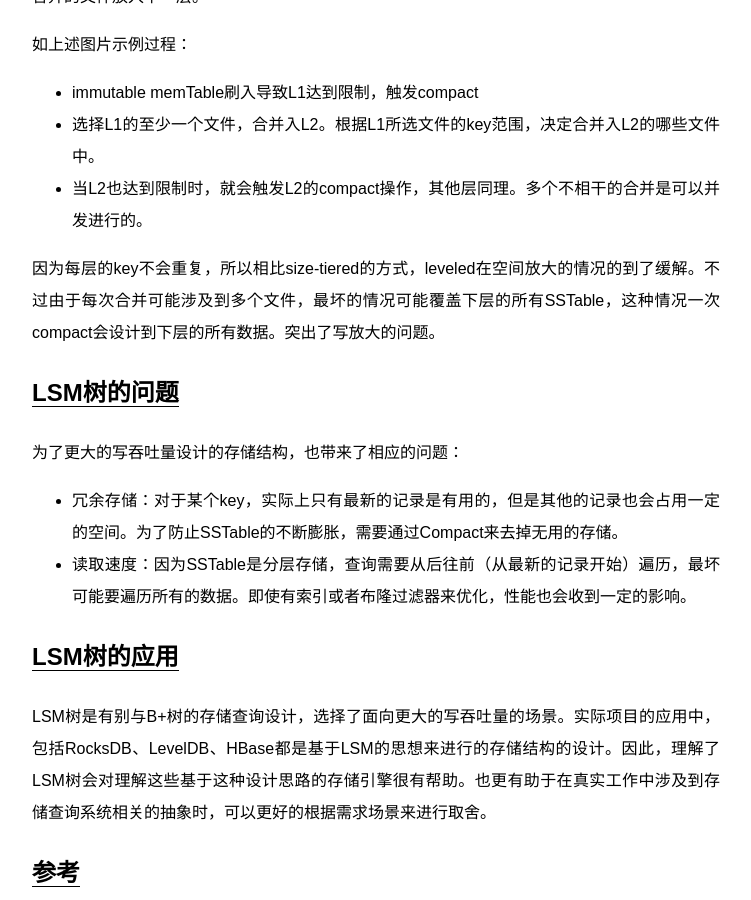
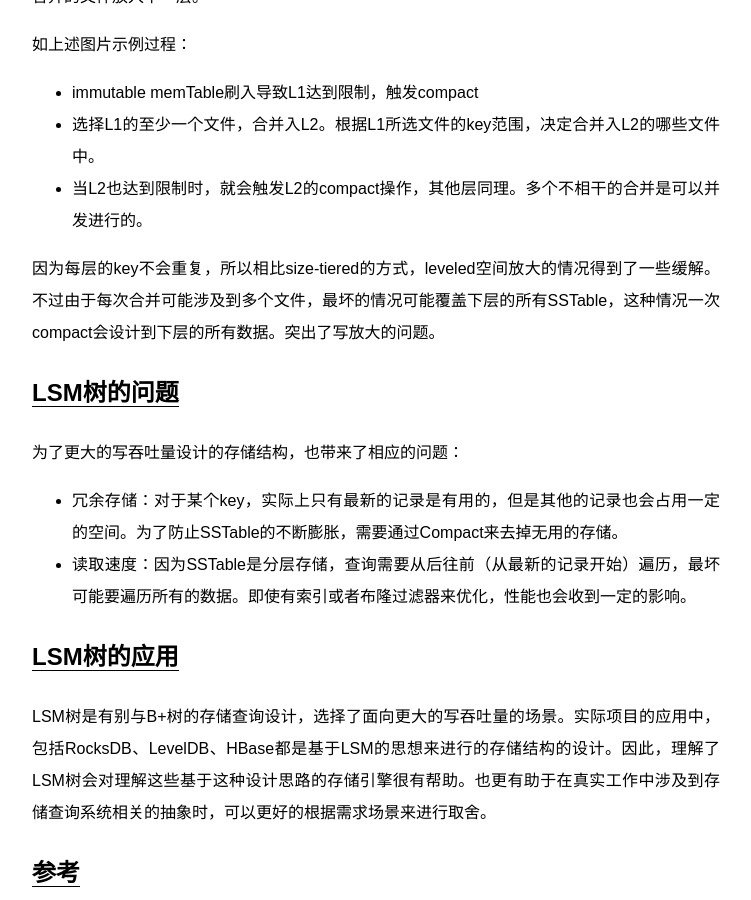
Before and after one commit to binarytom/binarytom.cn, a Jekyll site: the page built from _posts/2021-06-30-understand-lsm-tree.md, in a window 1280 px wide and 900 px high, scrolled down 4117 px. Shown: the whole window, without its empty margins (264-1015 px from the left). Built offline with Jekyll 4.4.1, drawn with Linux system fonts in a browser that asks for light colours.

Commit message:
Update 2021-06-30-understand-lsm-tree.md
fix typo

```diff
--- a/_posts/2021-06-30-understand-lsm-tree.md
+++ b/_posts/2021-06-30-understand-lsm-tree.md
@@ -70,7 +70,7 @@ leveled同样是分层的思路，不过在每一层中，leveled可以保证key
 - 选择L1的至少一个文件，合并入L2。根据L1所选文件的key范围，决定合并入L2的哪些文件中。
 - 当L2也达到限制时，就会触发L2的compact操作，其他层同理。多个不相干的合并是可以并发进行的。
 
-因为每层的key不会重复，所以相比size-tiered的方式，leveled在空间放大的情况的到了缓解。不过由于每次合并可能涉及到多个文件，最坏的情况可能覆盖下层的所有SSTable，这种情况一次compact会设计到下层的所有数据。突出了写放大的问题。
+因为每层的key不会重复，所以相比size-tiered的方式，leveled空间放大的情况得到了一些缓解。不过由于每次合并可能涉及到多个文件，最坏的情况可能覆盖下层的所有SSTable，这种情况一次compact会设计到下层的所有数据。突出了写放大的问题。
 
 ## LSM树的问题
 
```
